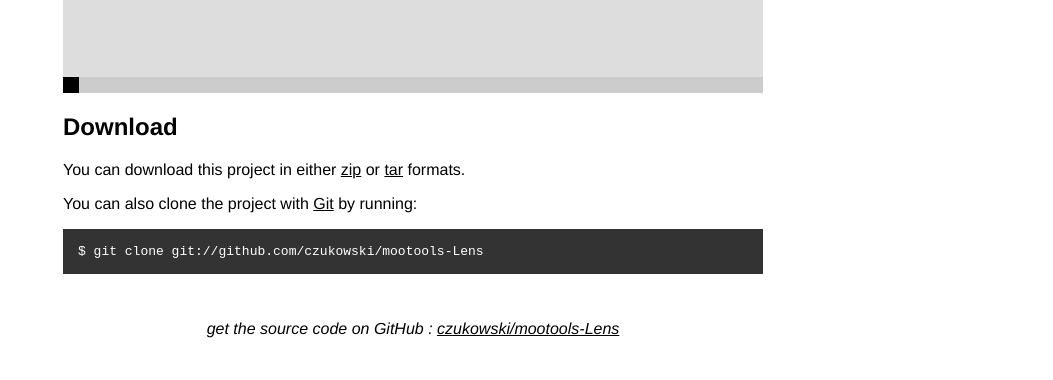
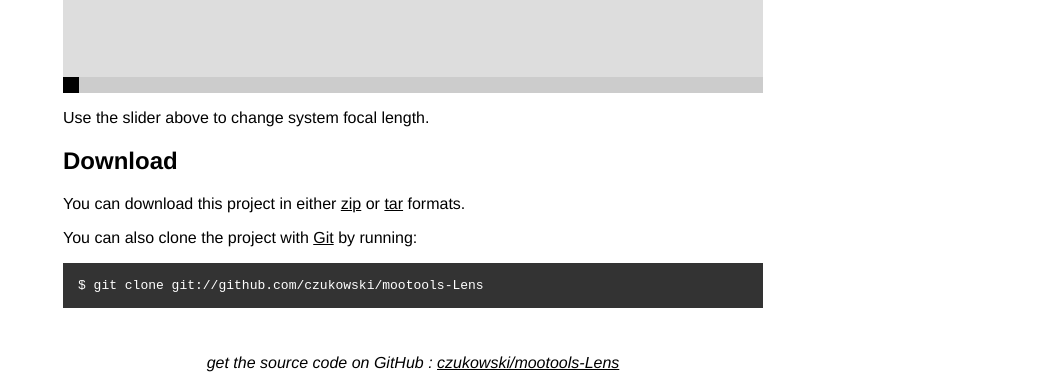
Before and after one commit to czukowski/mootools-Lens, a plain HTML site: page index.html in a window 1280 px wide. Shown: the part 564-944 px from the top of the page, without its empty margins (227-1280 px from the left). Before the commit the page ends 910 px from the top, so only its background shows below. Drawn offline with Linux system fonts and the light colour scheme.

Commit message:
Added a note about slider

```diff
--- a/index.html
+++ b/index.html
@@ -98,6 +98,7 @@
 		<div id="slider" class="slider">
 			<div class="knob"></div>
 		</div>
+		<p>Use the slider above to change system focal length.</p>
 		<h2>Download</h2>
 		<p>
 			You can download this project in either
```
